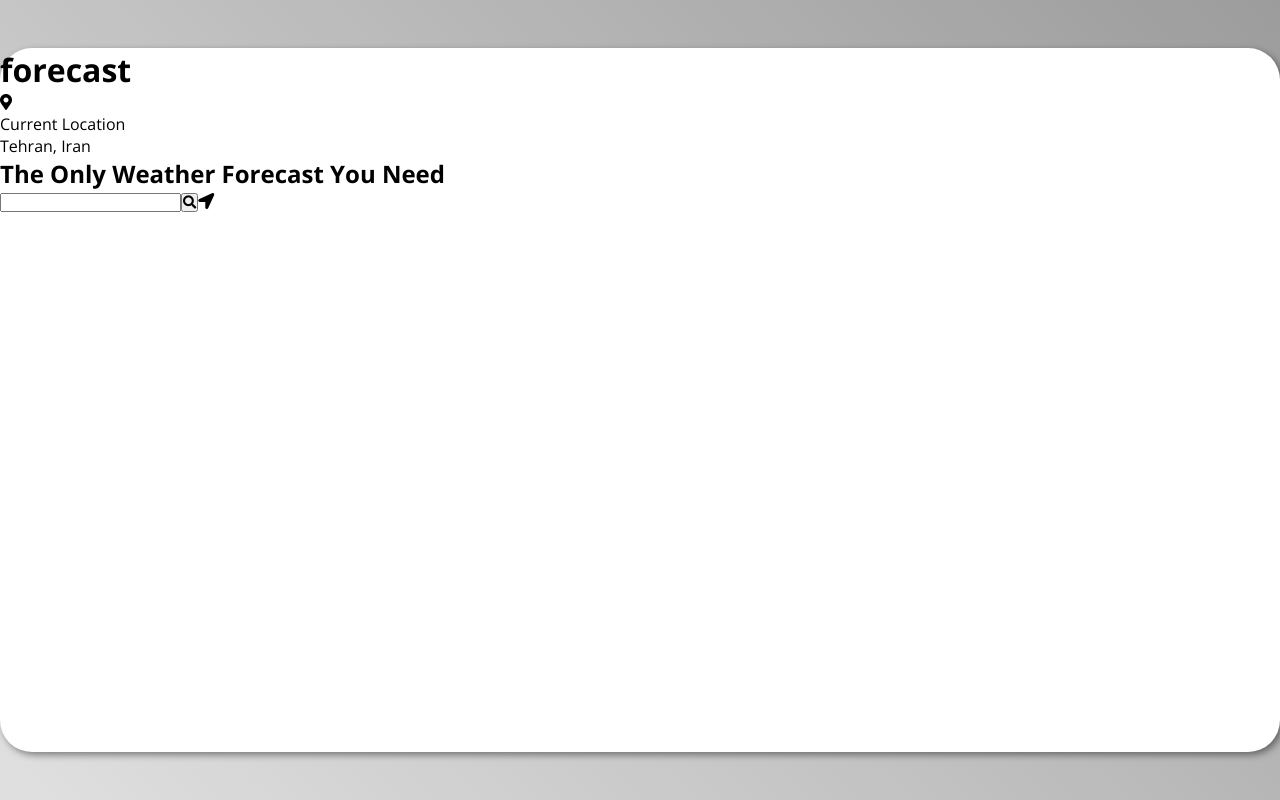
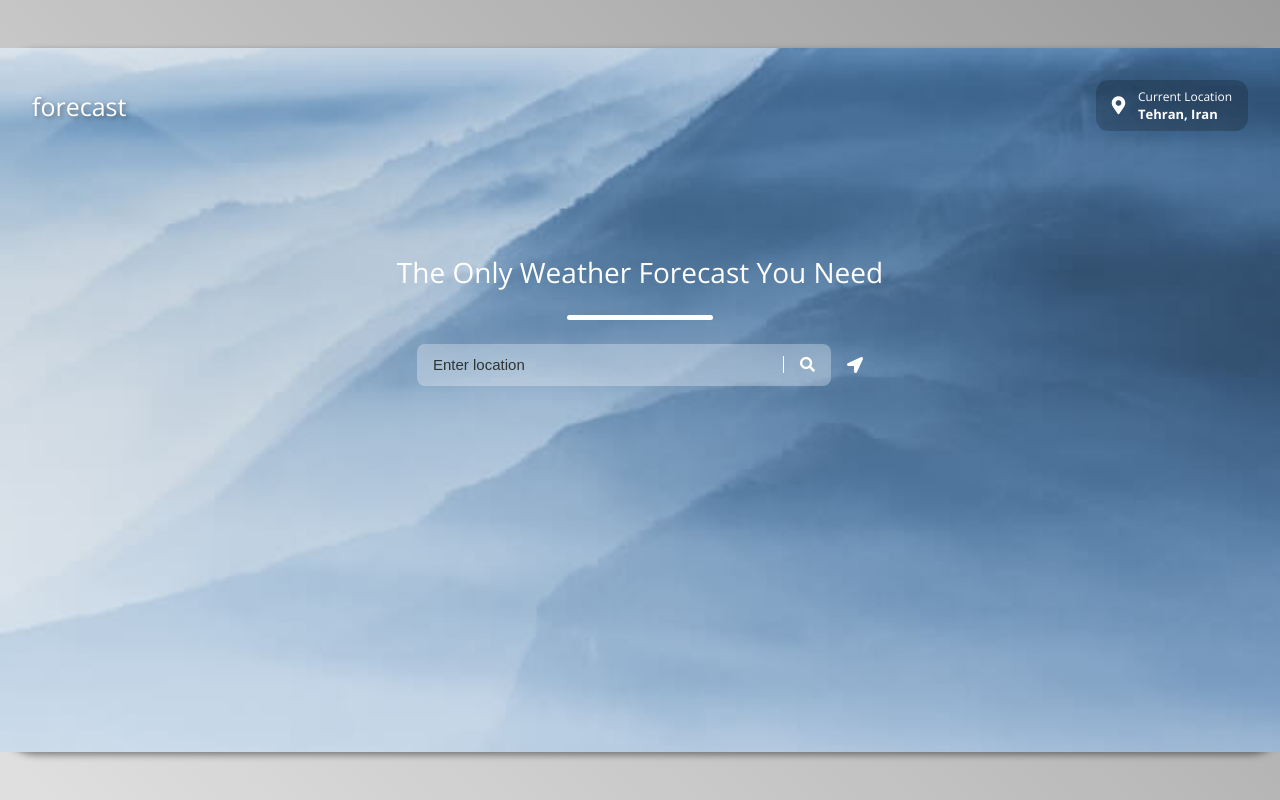
Before and after one commit to hadismtb/weather-forecast, a React (Create React App) app: page / in a window 1280 px wide. Built offline with nearby package versions, Linux system fonts and the light colour scheme.

Commit message:
styled to Main component with external stylesheet

```diff
--- a/src/components/Main.js
+++ b/src/components/Main.js
@@ -1,29 +1,30 @@
 import React from 'react';
+import styles from "./Main.module.css"
 
 const Main = () => {
     return (
-        <div>
-            <header>
+        <div className={styles.container}>
+            <header className={styles.header}>
                 <h1>forecast</h1>
-                <div>
+                <div className={styles.locationContainer}>
                     <span><i className="fas fa-map-marker-alt"></i></span>
-                    <div>
+                    <div className={styles.cityName}>
                         <p>Current Location</p>
                         <p>Tehran, Iran</p>
                     </div>
                 </div>
             </header>
-            <div>
+            <div className={styles.searchBox}>
                 <h2>The Only Weather Forecast You Need</h2>
-                <div></div>
+                <div className={styles.horizontalRow}></div>
                 <form>
-                    <div>
-                        <input type="text"/>
+                    <div className={styles.inputContainer}>
+                        <input type="text" placeholder="Enter location"/>
                         <button type="submit"><i className="fas fa-search"></i></button>
-                        <span>
+                    </div>
+                    <span className={styles.liveLocation}>
                             <i className="fas fa-location-arrow"></i>
-                        </span>
-                    </div>
+                    </span>
                 </form>
             </div>
         </div>
--- /dev/null
+++ b/src/components/Main.module.css
@@ -0,0 +1,107 @@
+.container {
+    background: url("../assets/images/bg.jpg") no-repeat center center;
+    flex: 1;
+    background-size: cover;
+    padding: 2rem;
+}
+
+.header {
+    display: flex;
+    align-items: center;
+    justify-content: space-between;
+    color: white;
+}
+
+.header h1{
+    font-size: 25px;
+    text-shadow: 2px 2px 5px rgba(0,0,0,0.44);
+    font-weight: 400;
+}
+
+.locationContainer {
+    display: flex;
+    align-items: center;
+    background-color: rgba(0, 0, 0,.2);
+    padding: .5rem 1rem;
+    border-radius: .8rem;
+}
+
+.locationContainer i {
+    margin-right: .8rem;
+    font-size: 18px;
+}
+
+.cityName p:first-child {
+    font-size: 12px;
+}
+
+.cityName p:last-child {
+    font-size: 13px;
+    font-weight: 600;
+}
+
+.searchBox {
+    display: flex;
+    justify-content: center;
+    flex-direction: column;
+    align-items: center;
+    margin-top: 10%;
+    color: white;
+}
+
+.searchBox h2 {
+    font-weight: 400;
+    font-size: 28px;
+}
+
+.horizontalRow {
+    height: 5px;
+    background-color: white;
+    width: 12%;
+    border-radius: .5rem;
+    margin: 1.5rem 0;
+}
+
+form {
+    display: flex;
+    align-items: center;
+}
+
+.inputContainer {
+    background-color: rgba(255, 255, 255, .3);
+    padding: .8rem 1rem;
+    border-radius: .5rem;
+    display: flex;
+}
+
+.inputContainer input, .inputContainer button {
+    background: none;
+    outline: none;
+    border: none;
+    color: white;
+}
+
+.inputContainer input {
+    color: rgba(99, 110, 114,1.0);
+    width: 350px;
+    font-size: 15px;
+}
+.inputContainer input::placeholder {
+    color: rgba(45, 52, 54,1.0);
+}
+
+.inputContainer button {
+    border-left: 1px solid white;
+    padding-left: 1rem;
+    font-size: 15px;
+    cursor: pointer;
+    transition: .3s all;
+}
+.inputContainer button:hover {
+    color: rgba(108, 92, 231,1.0);
+}
+
+.liveLocation {
+    margin-left: 1rem;
+    cursor: pointer;
+}
```
Also changed, not shown: src/assets/images/bg.jpg (added).
